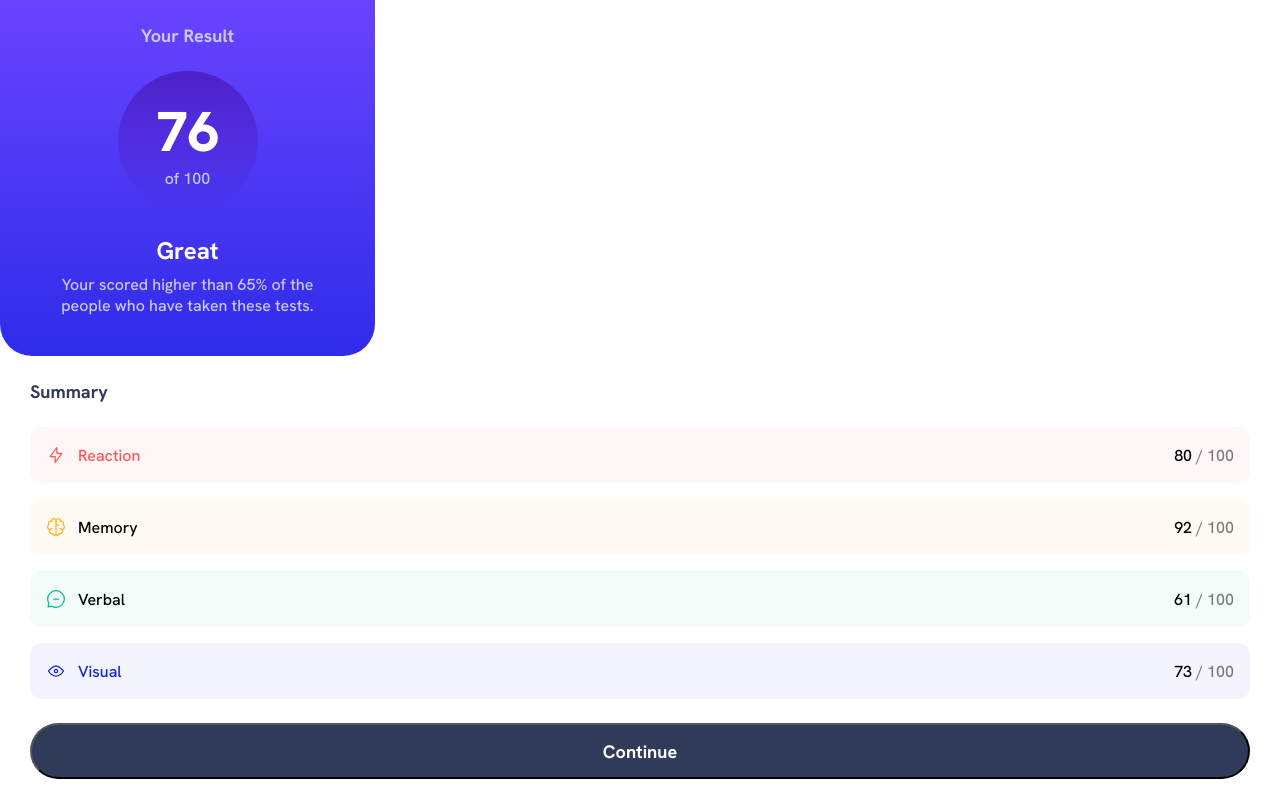
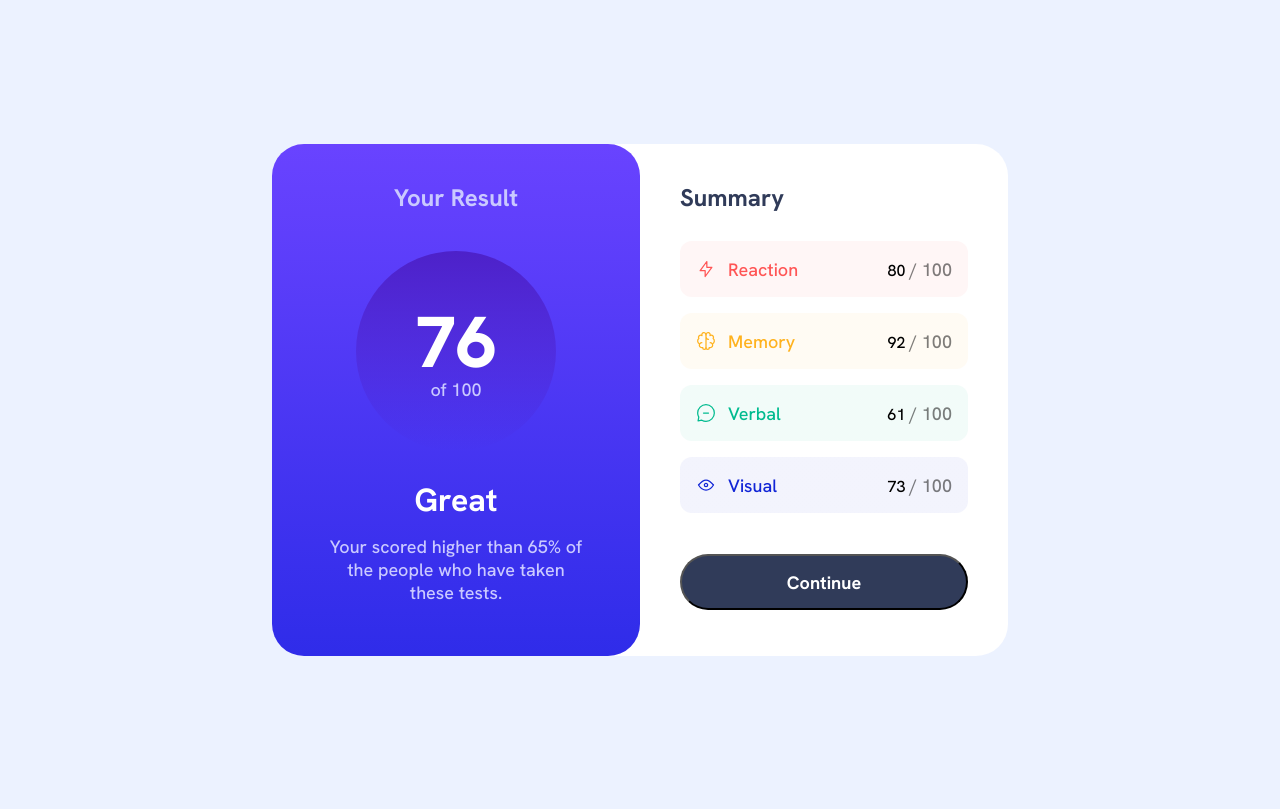
Before and after one commit to marjsky/result-summary-component, a plain HTML site: page index.html in a window 1280 px wide. Drawn offline with Linux system fonts and the light colour scheme.

Commit message:
add styles at desktop level

```diff
--- a/index.html
+++ b/index.html
@@ -21,6 +21,8 @@
     </style>
   </head>
   <body>
+    <div class="dashboard">
+      <div class="wrapper">
         <div class="dashboard__top container">
           <h1 class="dashboard__top--label">Your Result</h1>
           <div class="dashboard__top--circle">
@@ -28,8 +30,8 @@
             <p class="dashboard__top--total">of 100</p>
           </div>
           <h1 class="dashboard__top--rate">Great</h1>
-      <p class="dashboard__top--message">Your scored higher than 65% of the </br> people who
-      have taken these tests.</p>
+          <p class="dashboard__top--message">Your scored higher than 65% of </br> the people who
+          have taken </br> these tests.</p>
         </div>
 
         <div class="dashboard__bottom">
@@ -58,6 +60,8 @@
           </div>
           <button class="dashboard__buttom--button">Continue</button>
         </div>
+      </div>
+    </div>
 
     <div id="json-data"></div>
     <script>
--- a/styles.css
+++ b/styles.css
@@ -1,22 +1,71 @@
-@import url('https://fonts.googleapis.com/css2?family=Hanken+Grotesk:wght@500;700;800&family=Poiret+One&family=Roboto+Slab&display=swap');
+@import url("https://fonts.googleapis.com/css2?family=Hanken+Grotesk:wght@500;700;800&family=Poiret+One&family=Roboto+Slab&display=swap");
+
+:root {
+  --Very-Light_blue: #ecf2ff;
+  --Light-Blue: #cac9ff;
+  --White: #fff;
+  --Dark-Navy: #303b59;
+  --red-95-white: linear-gradient(
+      0deg,
+      rgba(255, 255, 255, 0.95) 0%,
+      rgba(255, 255, 255, 0.95) 100%
+    ),
+    #f55;
+  --red: #f55;
+  --yellow-95-white: linear-gradient(
+      0deg,
+      rgba(255, 255, 255, 0.95) 0%,
+      rgba(255, 255, 255, 0.95) 100%
+    ),
+    #ffb21e;
+  --yellow: #ffb21e;
+  --green-95-white: linear-gradient(
+      0deg,
+      rgba(255, 255, 255, 0.95) 0%,
+      rgba(255, 255, 255, 0.95) 100%
+    ),
+    #00bb8f;
+  --green: #00bb8f;
+  --blue-95-white: linear-gradient(
+      0deg,
+      rgba(255, 255, 255, 0.95) 0%,
+      rgba(255, 255, 255, 0.95) 100%
+    ),
+    #1125d6;
+  --blue: #1125d6;
+}
+
 /* Reset CSS */
 html {
   box-sizing: border-box;
   font-size: 16px;
+  background: var(--Very-Light_blue);
 }
 
-*, *:before, *:after {
+*,
+*:before,
+*:after {
   box-sizing: inherit;
   font-family: Hanken Grotesk;
 }
 
-body, h1, h2, h3, h4, h5, h6, p, ol, ul {
+body,
+h1,
+h2,
+h3,
+h4,
+h5,
+h6,
+p,
+ol,
+ul {
   margin: 0;
   padding: 0;
   font-weight: normal;
 }
 
-ol, ul {
+ol,
+ul {
   list-style: none;
 }
 
@@ -24,25 +73,15 @@ img {
   max-width: 100%;
   height: auto;
 }
-:root {
-  --Light-Blue: #CAC9FF;
-  --White: #FFF;
-  --Dark-Navy: #303B59;
-  --red-95-white: linear-gradient(0deg, rgba(255, 255, 255, 0.95) 0%, rgba(255, 255, 255, 0.95) 100%), #F55;
-  --red: #F55;
-  --yellow-95-white: linear-gradient(0deg, rgba(255, 255, 255, 0.95) 0%, rgba(255, 255, 255, 0.95) 100%), #FFB21E;
-  --yelow: #FFB21E;
-  --green-95-white: linear-gradient(0deg, rgba(255, 255, 255, 0.95) 0%, rgba(255, 255, 255, 0.95) 100%), #00BB8F;
-  --green: #00BB8F;
-  --blue-95-white: linear-gradient(0deg, rgba(255, 255, 255, 0.95) 0%, rgba(255, 255, 255, 0.95) 100%), #1125D6;
-  --blue: #1125D6;
-}
 
 /* mobile stage */
+.dashboard {
+  width: 375px;
+}
 .container {
   display: flex;
   flex-direction: column;
-  background: linear-gradient(180deg, #75F 0%, #6943FF 0.01%, #2F2CE9 100%);
+  background: linear-gradient(180deg, #75f 0%, #6943ff 0.01%, #2f2ce9 100%);
   border-radius: 0px 0px 32px 32px;
   height: 356px;
   width: 375px;
@@ -57,7 +96,12 @@ img {
   line-height: normal;
 }
 .dashboard__top--circle {
-  background: linear-gradient(180deg, #4D21C9 0%, rgba(37, 33, 201, 0.00) 100%, rgba(37, 33, 201, 0.00) 100%);
+  background: linear-gradient(
+    180deg,
+    #4d21c9 0%,
+    rgba(37, 33, 201, 0) 100%,
+    rgba(37, 33, 201, 0) 100%
+  );
   border-radius: 50% 50%;
   width: 140px;
   height: 140px;
@@ -77,11 +121,11 @@ img {
   color: var(--White);
   font-size: 24px;
   font-weight: 700;
-  margin-bottom: 8px
+  margin-bottom: 8px;
 }
 .dashboard__top--message {
   color: var(--Light-Blue);
-  font-weight:500;
+  font-weight: 500;
 }
 .dashboard__bottom {
   margin: 24px 30px 30px;
@@ -89,8 +133,7 @@ img {
 .dashboard__bottom--label {
   font-size: 18px;
   font-weight: 700;
-  color:  var(--Dark-Navy);
-
+  color: var(--Dark-Navy);
 }
 .dashboard__bottom--list {
   margin-top: 24px;
@@ -121,7 +164,7 @@ img {
 .label--memory {
   color: var(--yellow);
 }
-.label--veral {
+.label--verbal {
   color: var(--green);
 }
 .label--visual {
@@ -131,8 +174,8 @@ img {
   margin: 0px 12px 0px 16px;
 }
 .label--number {
- margin-left: auto;
- margin-right: 16px;
+  margin-left: auto;
+  margin-right: 16px;
 }
 span {
   opacity: 0.5;
@@ -147,3 +190,88 @@ span {
   font-size: 18px;
   font-weight: 700;
 }
+
+@media screen and (min-width: 376px) {
+  .dashboard {
+    display: flex;
+    justify-content: center; /* Center horizontally */
+    align-items: center; /* Center vertically */
+    /* Optional: Set a fixed height if needed */
+    height: 100vh; /* 100% of the viewport height */
+    margin: auto;
+    width: 736px;
+  }
+  .wrapper {
+    display: flex;
+    width: 736px;
+    height: 512px;
+    background: var(--White);
+    border-radius: 32px;
+  }
+  .container {
+    width: 368px;
+    height: 512px;
+    border-radius: 32px;
+  }
+  .dashboard__top--label {
+    margin-top: 38px;
+    font-size: 24px;
+  }
+  .dashboard__top--circle {
+    margin-top: 38px;
+    margin-bottom: 28px;
+    height: 200px;
+    width: 200px;
+  }
+  .dashboard__top--average {
+    margin-top: 55px;
+    font-size: 72px;
+  }
+  .dashboard__top--total {
+    font-size: 18px;
+  }
+  .dashboard__top--rate {
+    margin-bottom: 14px;
+    font-size: 32px;
+  }
+  .dashboard__top--message {
+    font-size: 18px;
+  }
+  .dashboard__bottom {
+    width: 288px;
+    margin: 38px 40px 0px;
+  }
+  .dashboard__bottom--list {
+    margin-top: 28px;
+  }
+
+  .dashboard__bottom--label {
+    font-size: 24px;
+  }
+  .label--reaction {
+    font-size: 18px;
+  }
+  .label--memory {
+    font-size: 18px;
+  }
+  .label--verbal {
+    font-size: 18px;
+  }
+  .label--visual {
+    font-size: 18px;
+  }
+  span {
+    font-size: 18px;
+  }
+  .dashboard__buttom--button {
+    margin-top: 25px;
+    cursor: pointer;
+  }
+  .dashboard__buttom--button:hover {
+    background: var(
+      --Gradient-1,
+      linear-gradient(180deg, #75f 0%, #6943ff 0.01%, #2f2ce9 100%)
+    );
+    border: none;
+  }
+}
```
Lines whose indentation alone changed are shown as unchanged.
